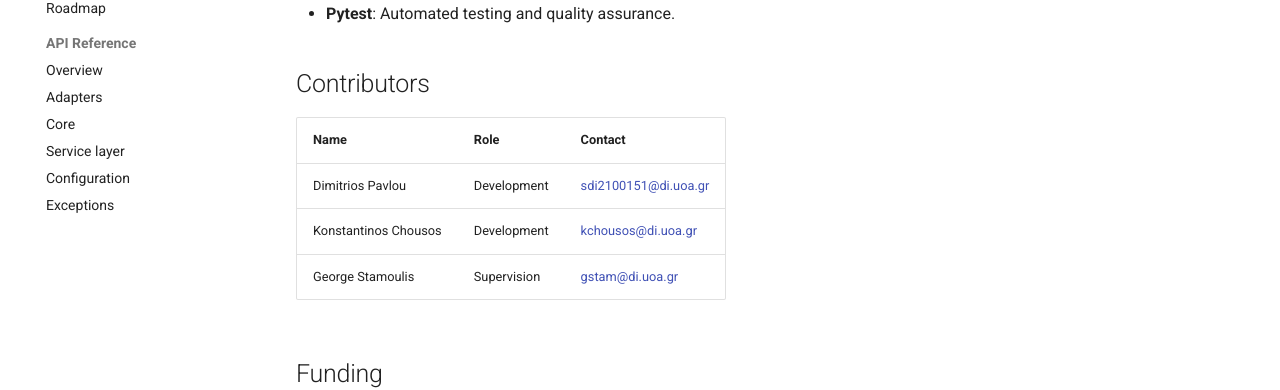
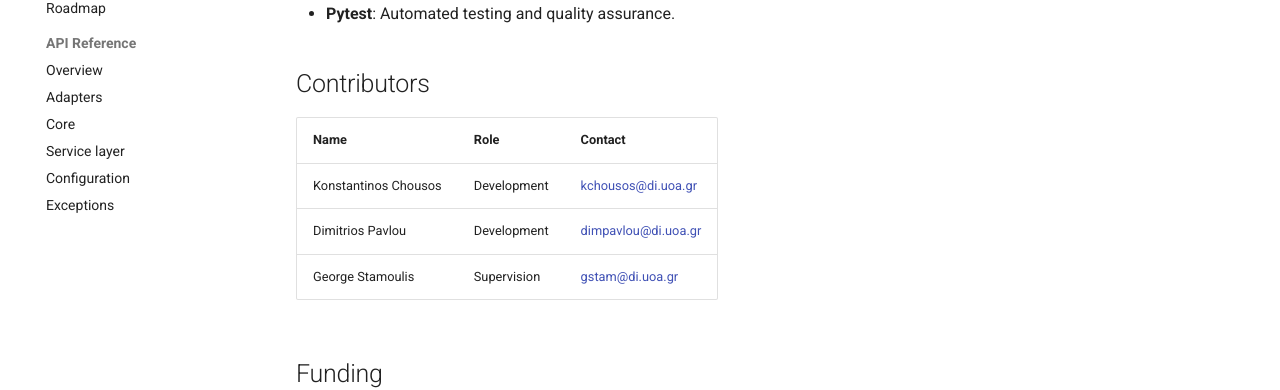
Before and after one commit to RECITALS-project/RECITALS-cryptography-manager, an MkDocs documentation site: the page built from docs/index.md, in a window 1280 px wide and 900 px high, scrolled down 1750 px. Shown: the part 280-670 px from the top of the window. Built offline with MkDocs 1.6.1 and Material for MkDocs 9.7.7, drawn with Linux system fonts in a browser that asks for light colours; comment, search, counter and statistics services are not loaded.

Commit message:
Correct Dimitrios Pavlou's contact address
The docs contributor table also now lists the same order as the README's.

```diff
--- a/docs/index.md
+++ b/docs/index.md
@@ -12,8 +12,8 @@
 
 | Name | Role | Contact |
 | --- | --- | --- |
-| Dimitrios Pavlou | Development | <sdi2100151@di.uoa.gr> |
 | Konstantinos Chousos | Development | <kchousos@di.uoa.gr> |
+| Dimitrios Pavlou | Development | <dimpavlou@di.uoa.gr> |
 | George Stamoulis | Supervision | <gstam@di.uoa.gr> |
 
 ## Funding
--- a/pyproject.toml
+++ b/pyproject.toml
@@ -6,7 +6,7 @@ readme = "README.md"
 authors = [
     { name = "Georgios Stamoulis", email = "gstam@di.uoa.gr" },
     { name = "Konstantinos Chousos", email = "kchousos@di.uoa.gr" },
-    { name = "Dimitris Pavlou", email = "sdi2100151@di.uoa.gr" },
+    { name = "Dimitris Pavlou", email = "dimpavlou@di.uoa.gr" },
 ]
 requires-python = ">=3.10,<3.13"
 dependencies = [
```
